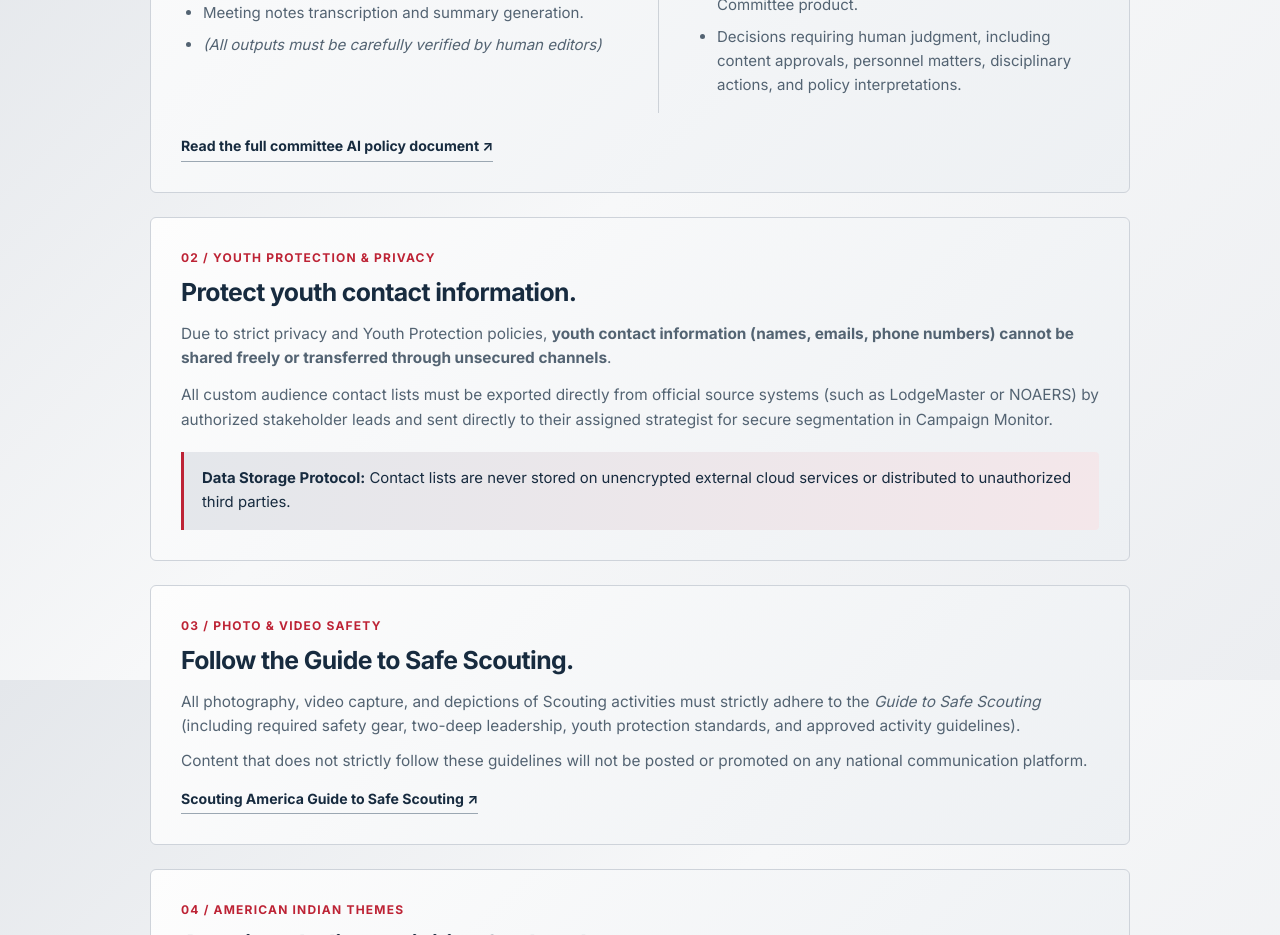
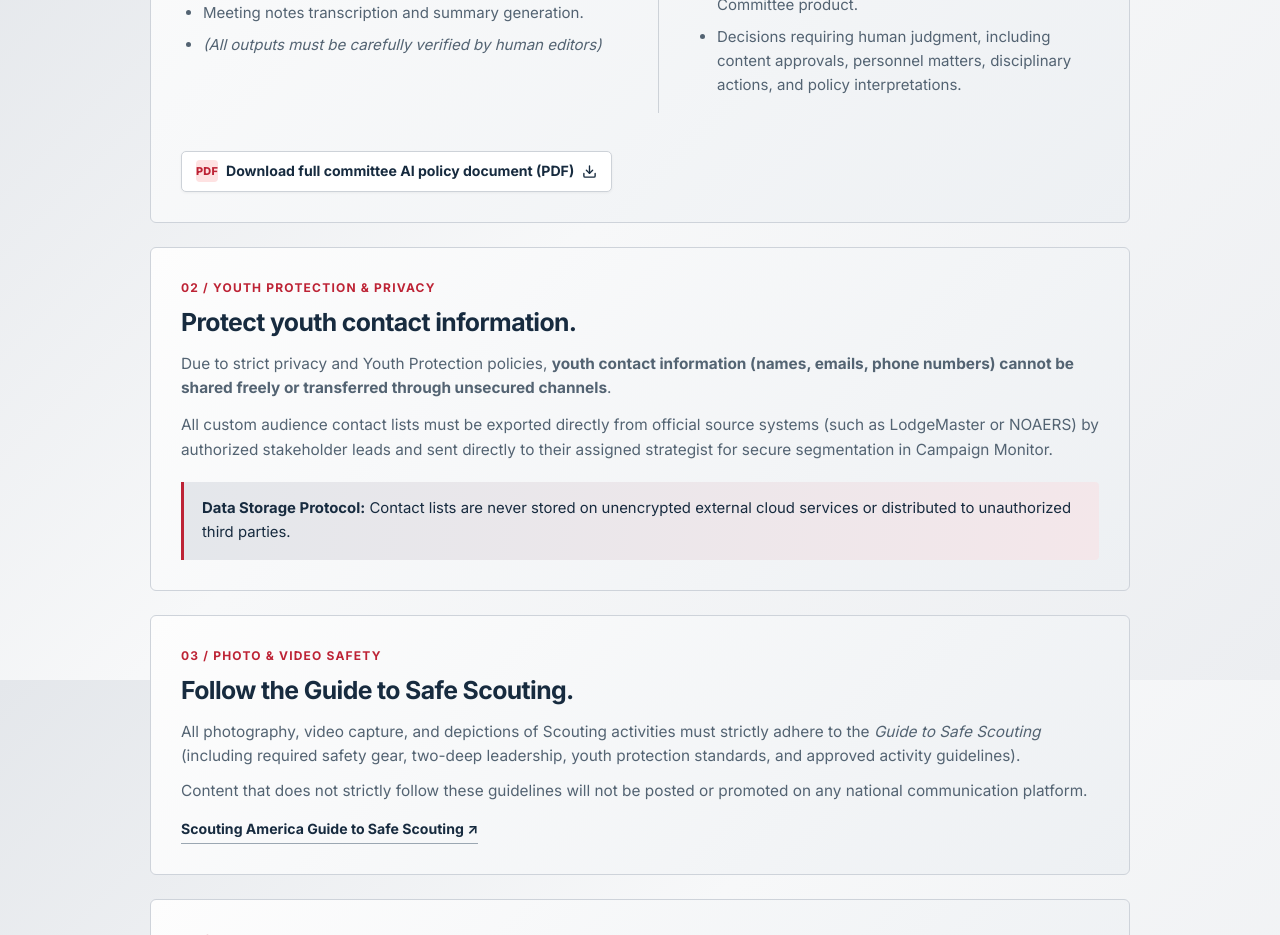
Before and after one commit to austinhttps/oa-ncc-hub, a React (Vite) app: page /standards in a window 1280 px wide. Shown: the part 920-1855 px from the top of the page. Built offline with nearby package versions, Linux system fonts and the light colour scheme.

Commit message:
Replace external Google Doc link with official downloadable PDF document and badge icon

```diff
--- a/src/index.css
+++ b/src/index.css
@@ -399,6 +399,46 @@ p {
   color: var(--red);
   text-decoration: none;
   border-color: var(--red);
+}
+
+.pdf-download-link {
+  display: inline-flex;
+  align-items: center;
+  gap: 8px;
+  font-size: 0.88rem;
+  font-weight: 700;
+  color: var(--ink);
+  background: #ffffff;
+  border: 1px solid var(--line);
+  padding: 8px 14px;
+  border-radius: 5px;
+  margin-top: 18px;
+  box-shadow: 0 1px 3px rgba(0, 0, 0, 0.05);
+  transition: all 0.16s ease;
+}
+
+.pdf-download-link:hover {
+  border-color: var(--red);
+  color: var(--red);
+  text-decoration: none;
+  background: #fdf5f6;
+  transform: translateY(-1px);
+  box-shadow: 0 3px 8px rgba(189, 35, 53, 0.12);
+}
+
+.pdf-icon-badge {
+  display: inline-flex;
+  align-items: center;
+  justify-content: center;
+  width: 22px;
+  height: 22px;
+  border-radius: 4px;
+  background: #fee2e2;
+  color: var(--red);
+  font-size: 0.68rem;
+  font-weight: 800;
+  letter-spacing: 0.02em;
+  flex-shrink: 0;
 }
 
 .home-balanced .intro .text-link {
--- a/src/pages/StandardsPage.tsx
+++ b/src/pages/StandardsPage.tsx
@@ -56,12 +56,18 @@ export function StandardsPage() {
             </div>
           </div>
           <a
-            className="text-link"
-            href="https://docs.google.com/document/d/1ebaeam4kIGUM3cwebZi5piVwNhASfh1VYlPLlay-b5M/edit?tab=t.pbal1rkma1ll"
-            target="_blank"
-            rel="noreferrer"
+            className="pdf-download-link"
+            href="/documents/national-communications-committee-ai-policy.pdf"
+            download="national-communications-committee-ai-policy.pdf"
+            title="Download National Communications Committee AI Policy (PDF)"
           >
-            Read the full committee AI policy document ↗
+            <span className="pdf-icon-badge" aria-hidden="true">PDF</span>
+            <span>Download full committee AI policy document (PDF)</span>
+            <svg width="15" height="15" viewBox="0 0 24 24" fill="none" stroke="currentColor" strokeWidth="2.2" strokeLinecap="round" strokeLinejoin="round" aria-hidden="true">
+              <path d="M21 15v4a2 2 0 0 1-2 2H5a2 2 0 0 1-2-2v-4" />
+              <polyline points="7 10 12 15 17 10" />
+              <line x1="12" y1="15" x2="12" y2="3" />
+            </svg>
           </a>
         </section>
 
```
Also changed, not shown: 1 other file (tests, documents, lock files or other folders).
